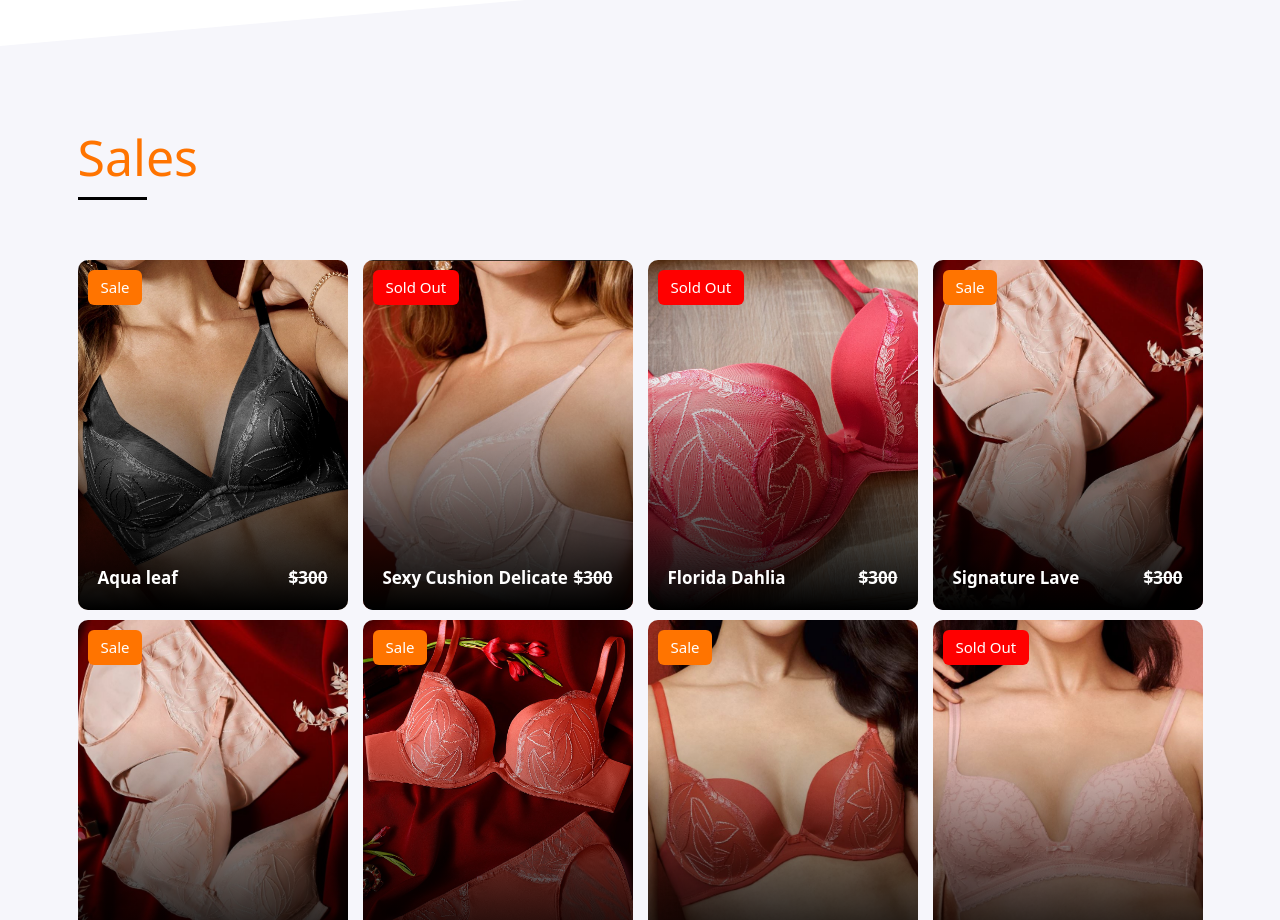
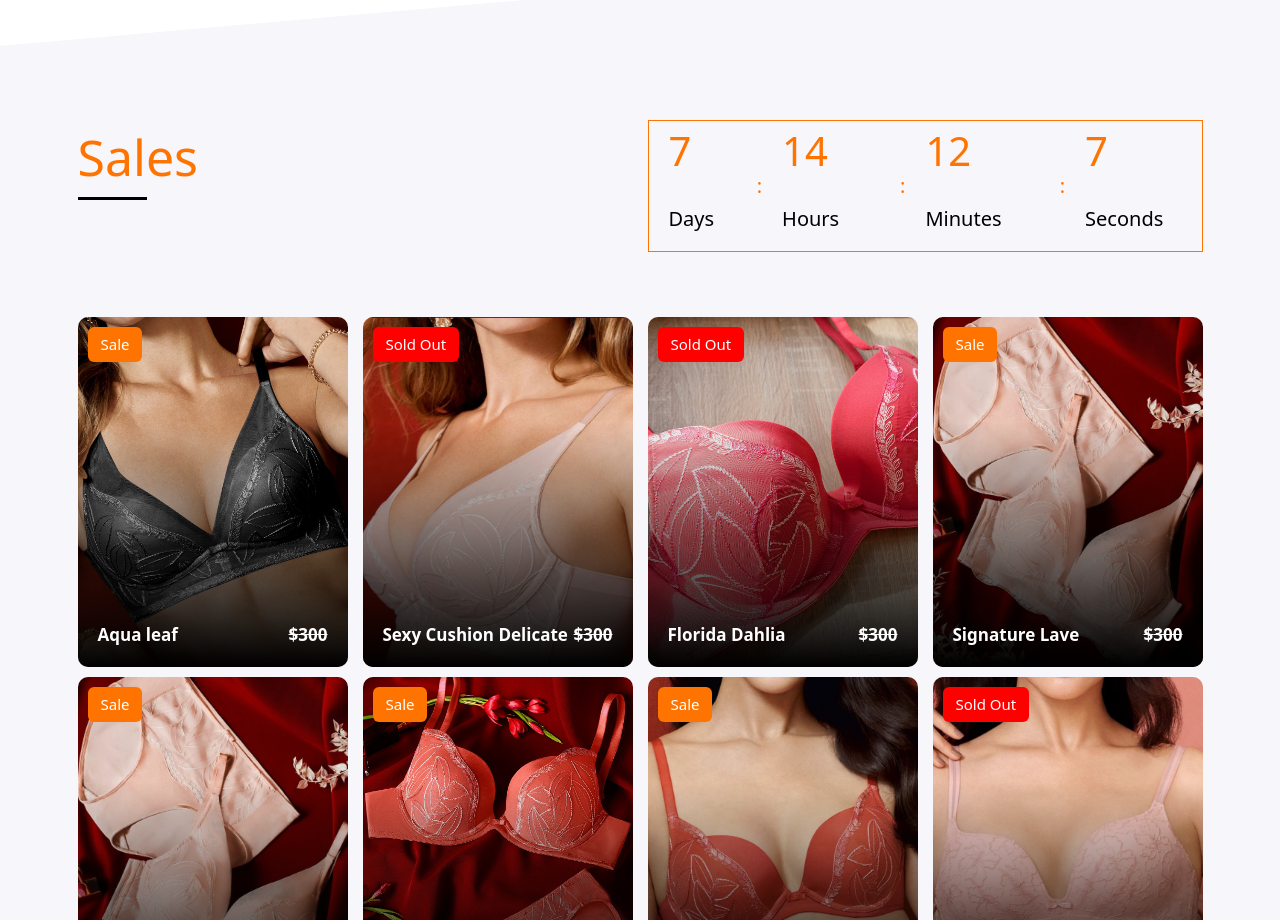
Before and after one commit to NamNguyenGit/BraShop, a React (Create React App) app: page / in a window 1280 px wide. Shown: the part 2040-2960 px from the top of the page. Built offline with nearby package versions, Linux system fonts and the light colour scheme.

Commit message:
Countdown time

```diff
--- /dev/null
+++ b/src/components/Countdown/Countdown.js
@@ -0,0 +1,71 @@
+import { useRef, useState, useEffect } from "react";
+
+const Countdown = () => {
+  const [timerDays, setTimerDays] = useState("00");
+  const [timerHours, setTimerHours] = useState("00");
+  const [timerMinutes, setTimerMinutes] = useState("00");
+  const [timerSeconds, setTimerSeconds] = useState("00");
+
+  let interval = useRef();
+
+  const startTimer = () => {
+    const countDate = new Date("May 30, 2023 00:00:00").getTime();
+
+    interval = setInterval(() => {
+      const now = new Date().getTime();
+      const distance = countDate - now;
+      const days = Math.floor(distance / (1000 * 60 * 60 * 60 * 24));
+      const hours = Math.floor(
+        (distance % (1000 * 60 * 60 * 24)) / (1000 * 60 * 60)
+      );
+      const minutes = Math.floor((distance % (1000 * 60 * 60)) / (1000 * 60));
+      const seconds = Math.floor((distance % (1000 * 60)) / 1000);
+
+      if (distance < 0) {
+        clearInterval(interval.current);
+      } else {
+        setTimerDays(days);
+        setTimerHours(hours);
+        setTimerMinutes(minutes);
+        setTimerSeconds(seconds);
+      }
+    }, 1000);
+  };
+
+  useEffect(() => {
+    startTimer();
+    return () => {
+      clearInterval(interval.current);
+    };
+  });
+
+  return (
+    <div className="countdown__contents">
+      <section>
+        <p>
+          {timerDays} <small>Days</small>
+        </p>
+      </section>
+      <span>:</span>
+      <section>
+        <p>
+          {timerHours} <small>Hours</small>
+        </p>
+      </section>
+      <span>:</span>
+      <section>
+        <p>
+          {timerMinutes} <small>Minutes</small>
+        </p>
+      </section>
+      <span>:</span>
+      <section>
+        <p>
+          {timerSeconds} <small>Seconds</small>
+        </p>
+      </section>
+    </div>
+  );
+};
+
+export default Countdown;
--- a/src/components/Products/SaleProducts.js
+++ b/src/components/Products/SaleProducts.js
@@ -1,13 +1,15 @@
-import { useState,useContext } from "react";
+import { useState, useContext } from "react";
 import SaleProductsContext from "../../context/SaleProductsContext";
+import Countdown from "../Countdown/Countdown";
 import SaleProductsList from "./SaleProductsList";
 
 const SaleProducts = () => {
   const [state] = useState({
     title: "Sales",
   });
-  const {SaleProductsData: {saleProducts}, } = useContext(SaleProductsContext);
-  console.log(saleProducts)
+  const {
+    SaleProductsData: { saleProducts },
+  } = useContext(SaleProductsContext);
 
   return (
     <div className="saleProducts">
@@ -15,13 +17,23 @@ const SaleProducts = () => {
         <div className="container">
           <div className="row">
             <div className="col-md-6">
-              <div className="saleProducts__contents__heading">{state.title}</div>
+              <div className="saleProducts__contents__heading">
+                {state.title}
+              </div>
+            </div>
+            <div className="col-md-6">
+              <div className="countdown">
+                <Countdown />
+              </div>
             </div>
           </div>
           <div className="saleProducts__blocks">
             <div className="row">
               {saleProducts.map((saleProduct) => (
-                <SaleProductsList saleProducts={saleProduct} key={saleProduct.id} />
+                <SaleProductsList
+                  saleProducts={saleProduct}
+                  key={saleProduct.id}
+                />
               ))}
             </div>
           </div>
--- a/src/main.scss
+++ b/src/main.scss
@@ -14,3 +14,4 @@
 @use "scss/components/detailsproducts";
 @use "scss/components/colorlist";
 @use "scss/components/saleproducts";
+@use "scss/components/countdown";
--- /dev/null
+++ b/src/scss/components/_countdown.scss
@@ -0,0 +1,34 @@
+@use "../abstracts" as *;
+.countdown {
+    width: 100%;
+    height: 100%;
+    color: $orange;
+    font-weight: 500;
+    cursor: pointer;
+
+    &__contents {
+        width: 100%;
+        height: 100%;
+        border: 1px solid $orange;
+        display: flex;
+        justify-content: center;
+        align-items: center;
+
+        section {
+            padding: 0 2rem;
+        }
+
+        p {
+            font-size: 4rem;
+        }
+
+        span {
+            font-size: 2rem;
+        }
+
+        small {
+            color: $black !important;
+            font-size: 2rem;
+        }
+    }
+}
--- a/src/scss/components/_saleproducts.scss
+++ b/src/scss/components/_saleproducts.scss
@@ -24,6 +24,7 @@
                 bottom: -0.5rem;
             }
         }
+
     }
     &__blocks {
         margin-top: 6rem;
```
Also changed, not shown: src/main.css.
